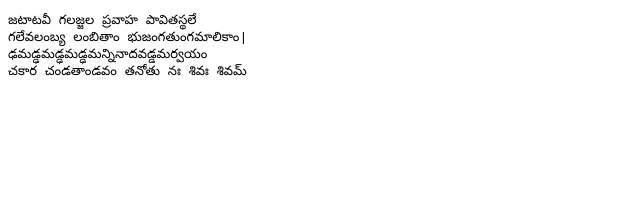
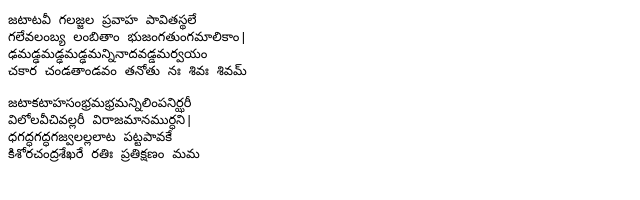
Before and after one commit to murali-crish/telugu, a plain HTML site: page index.html in a window 1280 px wide. Shown: the whole page, without its empty margins (0-640 px from the left). Drawn offline with Linux system fonts and the light colour scheme.

Commit message:
Add first pallavi

```diff
--- a/index.html
+++ b/index.html
@@ -8,10 +8,16 @@
     <title>Stotrams</title>
 </head>
 <body>
-<pre>జటాటవీ గలజ్జల ప్రవాహ పావితస్థలే
+<pre>
+జటాటవీ గలజ్జల ప్రవాహ పావితస్థలే
 గలేవలంబ్య లంబితాం భుజంగతుంగమాలికాం|
 ఢమడ్ఢమడ్ఢమడ్ఢమన్నినాదవడ్డమర్వయం
 చకార చండతాండవం తనోతు నః శివః శివమ్
+
+జటాకటాహసంభ్రమభ్రమన్నిలింపనిర్ఝరీ
+విలోలవీచివల్లరీ విరాజమానముర్ధని|
+ధగద్ధగద్ధగజ్వలల్లలాట పట్టపావకే
+కిశోరచంద్రశేఖరే రతిః ప్రతిక్షణం మమ
 </pre>
 </body>
 </html>
```
